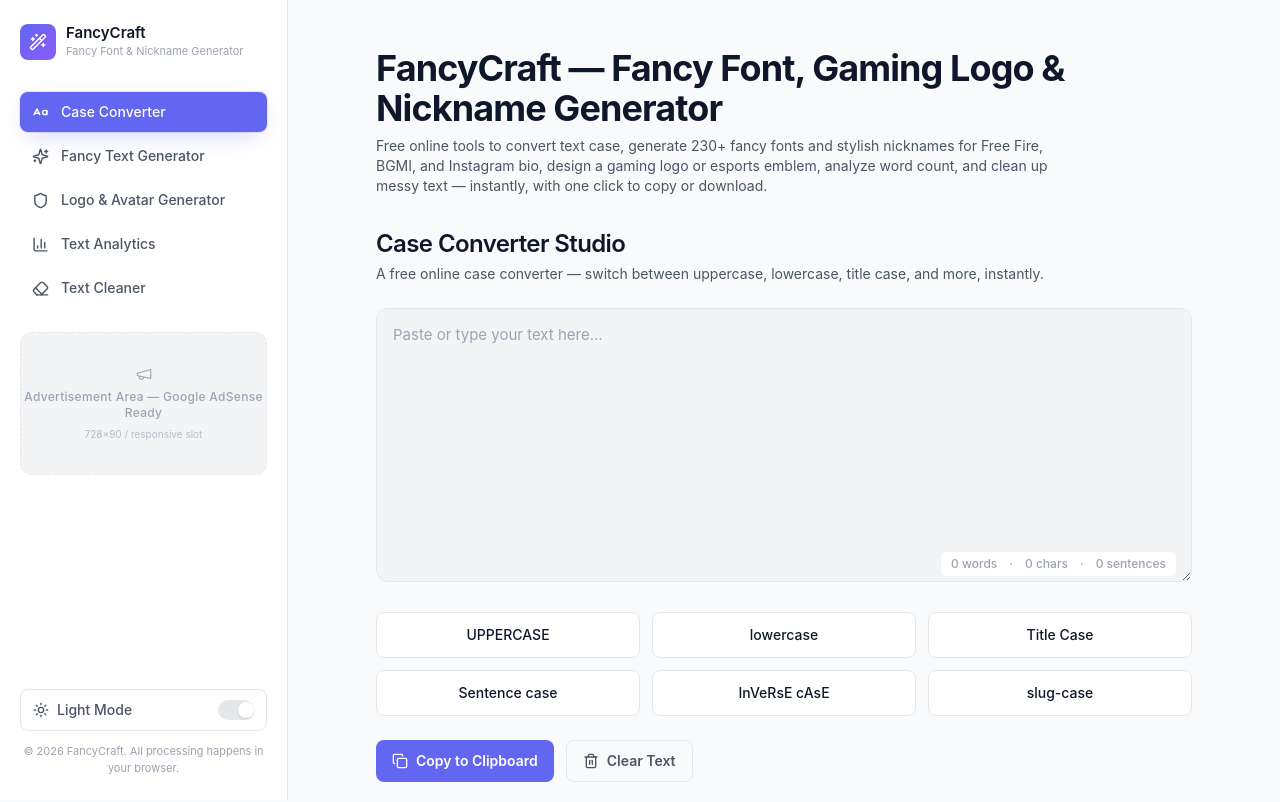
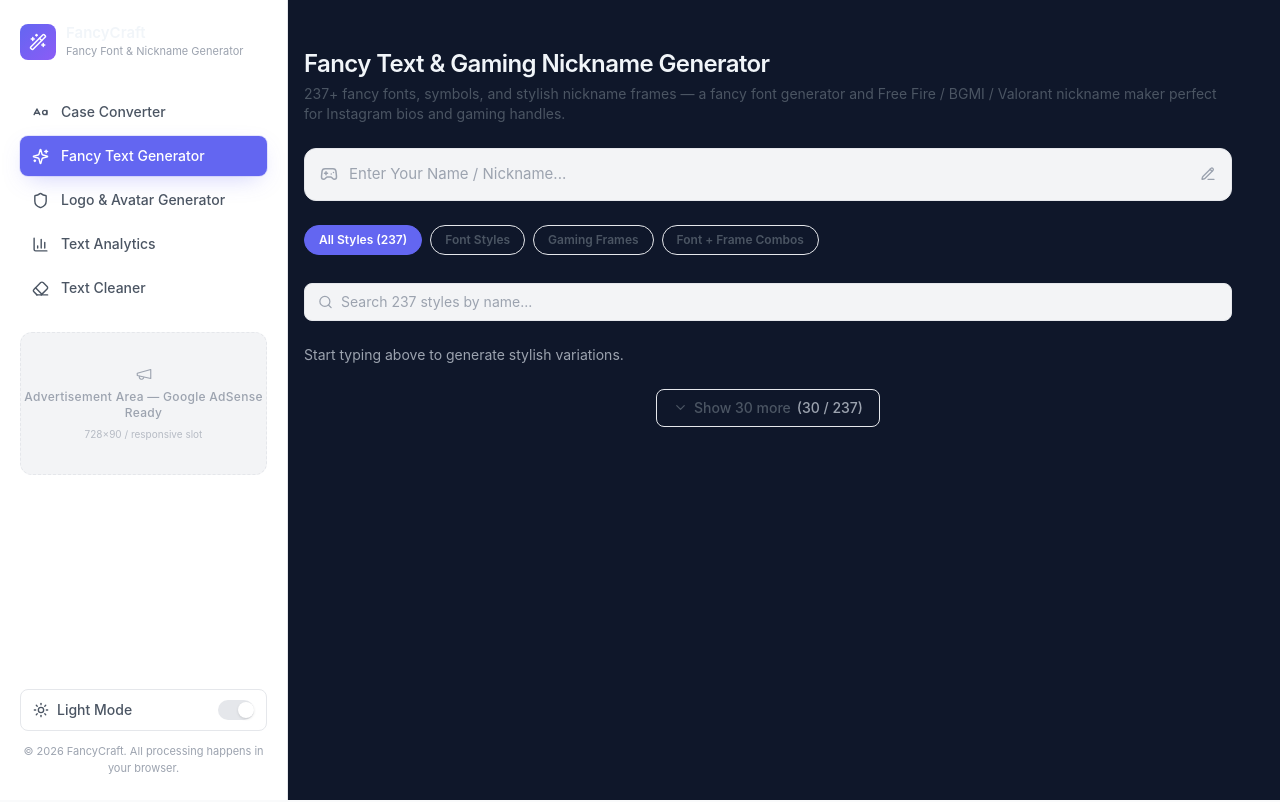
Before and after one commit to aiindiancomputer/textcraft, a Next.js app: page / in a window 1280 px wide. Shown: the top 802 px of the page. Built offline with nearby package versions, Linux system fonts and the light colour scheme.

Commit message:
feat: updated logo template structure and fixed default tool routing

```diff
--- a/components/HomeContent.tsx
+++ b/components/HomeContent.tsx
@@ -1,176 +1,65 @@
 "use client";
 
-import { useCallback, useEffect, useState } from "react";
-import { useRouter, usePathname, useSearchParams } from "next/navigation";
-import { Menu } from "lucide-react";
+import React, { useState, useEffect } from "react";
+import { useRouter, useSearchParams } from "next/navigation";
 import Sidebar from "@/components/Sidebar";
-import AdPlaceholder from "@/components/AdPlaceholder";
-import Toast, { ToastState } from "@/components/Toast";
 import CaseConverter from "@/components/CaseConverter";
 import FancyTextGenerator from "@/components/FancyTextGenerator";
+import LogoGenerator from "@/components/LogoGenerator";
 import TextAnalytics from "@/components/TextAnalytics";
 import TextCleaner from "@/components/TextCleaner";
-import LogoGenerator from "@/components/LogoGenerator";
-import FAQSection from "@/components/FAQSection";
+import { isToolId } from "@/lib/toolMetadata";
 import type { ToolId } from "@/lib/types";
-import { isToolId } from "@/lib/toolMetadata";
 
-const THEME_STORAGE_KEY = "fancycraft-theme";
-const DEFAULT_TOOL: ToolId = "case-converter";
+export default function HomeContent({ searchParams }: { searchParams: { tool?: string | string[] } }) {
+  const router = useRouter();
+  const searchParamsHook = useSearchParams();
 
-// Everything that touches useSearchParams lives in this component so
-// app/page.tsx (the Server Component) can wrap it in <Suspense> — required
-// by Next.js whenever a Client Component reads the URL's search params,
-// otherwise the whole route opts out of static rendering instead of just
-// this part.
-//
-// `isToolId` is imported from lib/toolMetadata.ts rather than redefined
-// here — that's the same validity check app/page.tsx's generateMetadata
-// uses server-side, so the URL can never be considered "valid" for the
-// title/description but "invalid" for the rendered tool, or vice versa.
-export default function HomeContent() {
-  const router = useRouter();
-  const pathname = usePathname();
-  const searchParams = useSearchParams();
+  // URL parameter extraction
+  const toolParam = searchParamsHook.get("tool") || "";
 
-  // The URL is the single source of truth for which tool is active — no
-  // separate `useState` for it, so it is structurally impossible for the
-  // UI and the URL to disagree with each other.
-  const toolParam = searchParams.get("tool");
-  const activeTool: ToolId = isToolId(toolParam ?? undefined) ? (toolParam as ToolId) : DEFAULT_TOOL;
+  // CRITICAL FIX: Set "fancy-text" as the absolute default fallback instead of case-converter
+  const activeTool: ToolId = isToolId(toolParam) ? toolParam : "fancy-text";
 
-  const [isDark, setIsDark] = useState<boolean | null>(null);
-  const [sidebarOpen, setSidebarOpen] = useState(false);
-  const [toast, setToast] = useState<ToastState>({ message: "", visible: false });
+  const [toastMessage, setToastMessage] = useState<string | null>(null);
 
-  useEffect(() => {
-    setIsDark(document.documentElement.classList.contains("dark"));
-  }, []);
+  const showToast = (msg: string) => {
+    setToastMessage(msg);
+    setTimeout(() => setToastMessage(null), 3000);
+  };
 
-  useEffect(() => {
-    document.body.style.overflow = sidebarOpen ? "hidden" : "";
-    return () => {
-      document.body.style.overflow = "";
-    };
-  }, [sidebarOpen]);
-
-  const toggleTheme = useCallback(() => {
-    setIsDark((prev) => {
-      const next = !(prev ?? true);
-      document.documentElement.classList.toggle("dark", next);
-      document.documentElement.style.colorScheme = next ? "dark" : "light";
-      window.localStorage.setItem(THEME_STORAGE_KEY, next ? "dark" : "light");
-      return next;
-    });
-  }, []);
-
-  const showToast = useCallback((message: string) => {
-    setToast({ message, visible: true });
-    window.setTimeout(() => setToast({ message: "", visible: false }), 2200);
-  }, []);
-
-  // Navigates by pushing `?tool=<id>` onto the current path. `{ scroll:
-  // false }` keeps the page from jumping back to the top on every tab
-  // switch — the one explicit requirement from the integration rules.
-  const handleSelectTool = useCallback(
-    (tool: ToolId) => {
-      const params = new URLSearchParams(searchParams.toString());
-      params.set("tool", tool);
-      router.push(`${pathname}?${params.toString()}`, { scroll: false });
-    },
-    [router, pathname, searchParams]
-  );
+  const handleSelectTool = (toolId: ToolId) => {
+    router.push(`/?tool=${toolId}`);
+  };
 
   return (
-    <div
-      className="min-h-screen transition-colors duration-300"
-      style={{ backgroundColor: "var(--bg-app)" }}
-    >
-      <Sidebar
-        activeTool={activeTool}
-        onSelectTool={handleSelectTool}
-        isDark={isDark ?? true}
-        onToggleTheme={toggleTheme}
-        isOpen={sidebarOpen}
-        onClose={() => setSidebarOpen(false)}
-      />
+    <div className="flex min-h-screen bg-slate-900 text-slate-100 antialiased font-sans">
+      {/* Sidebar navigation component */}
+      <Sidebar activeTool={activeTool} onSelectTool={handleSelectTool} />
 
-      {/*
-        This wrapper reserves the sidebar's width with a static `lg:pl-72`
-        instead of putting the sidebar inside the flex flow. Since the
-        sidebar is always `fixed` (see Sidebar.tsx), this padding is the
-        only thing standing in for its width — it never changes at
-        runtime, so there is nothing here that can shift when the drawer
-        opens/closes or when the theme toggles.
-      */}
-      <div className="flex min-h-screen flex-col lg:pl-72">
-        <header
-          className="sticky top-0 z-20 flex items-center gap-3 border-b px-5 py-3.5 backdrop-blur transition-colors duration-300 lg:hidden"
-          style={{ borderColor: "var(--border-color)", backgroundColor: "var(--bg-raised)" }}
-        >
-          <button
-            onClick={() => setSidebarOpen(true)}
-            className="focus-ring rounded-md p-1.5 transition-colors duration-200 hover:opacity-70"
-            aria-label="Open menu"
-          >
-            <Menu size={20} />
-          </button>
-          <span className="text-sm font-semibold">FancyCraft</span>
-        </header>
+      {/* Main Workspace Frame */}
+      <main className="flex-1 p-4 md:p-8 lg:p-12 ml-0 md:ml-64 transition-all duration-300">
+        <div className="max-w-5xl mx-auto space-y-8">
 
-        <main className="mx-auto w-full max-w-4xl flex-1 px-5 py-8 sm:px-8 lg:px-10 lg:py-12">
-          {/*
-            This is the ONLY <h1> on the page — every tool component below
-            uses <h2> for its own heading. One h1 with the primary keyword
-            context is what the SEO audit is asking for; the tool switcher
-            underneath organizes the rest of the content under it.
-          */}
-          <h1 className="text-3xl font-bold tracking-tight sm:text-4xl">
-            FancyCraft — Fancy Font, Gaming Logo & Nickname Generator
-          </h1>
-          <p className="mt-2 max-w-2xl text-sm" style={{ color: "var(--text-secondary)" }}>
-            Free online tools to convert text case, generate 230+ fancy fonts and stylish
-            nicknames for Free Fire, BGMI, and Instagram bio, design a gaming logo or esports
-            emblem, analyze word count, and clean up messy text — instantly, with one click to
-            copy or download.
-          </p>
+          {activeTool === "case-converter" && <CaseConverter onCopy={showToast} />}
 
-          {/*
-            `key={activeTool}` forces a clean remount per tool (rather than
-            patching the previous tool's DOM in place) and re-triggers the
-            fade-in keyframe, so switching tabs always reads as a single
-            deliberate transition instead of a partial re-render warping
-            mid-layout.
-          */}
-          <div key={activeTool} className="mt-8 animate-fade-in">
-            {activeTool === "case-converter" && <CaseConverter onCopy={showToast} />}
-            {activeTool === "fancy-text" && <FancyTextGenerator onCopy={showToast} />}
-            {activeTool === "analytics" && <TextAnalytics onCopy={showToast} />}
-            {activeTool === "cleaner" && <TextCleaner onCopy={showToast} />}
-            {activeTool === "logo-generator" && <LogoGenerator onCopy={showToast} />}
-          </div>
+          {activeTool === "fancy-text" && <FancyTextGenerator onCopy={showToast} />}
 
-          <div className="mt-10">
-            <AdPlaceholder orientation="horizontal" />
-          </div>
+          {activeTool === "logo-generator" && <LogoGenerator onCopy={showToast} />}
 
-          <div className="mt-12 border-t pt-10 transition-colors duration-300" style={{ borderColor: "var(--border-color)" }}>
-            <FAQSection />
-          </div>
+          {activeTool === "analytics" && <TextAnalytics />}
 
-          <footer
-            className="mt-12 border-t pt-6 text-center text-xs transition-colors duration-300"
-            style={{ borderColor: "var(--border-color)", color: "var(--text-muted)" }}
-          >
-            <p>
-              FancyCraft — free online case converter, fancy font generator, gaming logo maker,
-              word counter, and text cleaner. No sign-up, no tracking, no server.
-            </p>
-          </footer>
-        </main>
-      </div>
+          {activeTool === "cleaner" && <TextCleaner onCopy={showToast} />}
 
-      <Toast toast={toast} />
+        </div>
+      </main>
+
+      {/* Dynamic Toast Alerts */}
+      {toastMessage && (
+        <div className="fixed bottom-5 right-5 z-50 bg-indigo-600 text-white px-6 py-3 rounded-xl shadow-2xl font-medium animate-bounce border border-indigo-400">
+          {toastMessage}
+        </div>
+      )}
     </div>
   );
 }
--- a/lib/logoTemplates.ts
+++ b/lib/logoTemplates.ts
@@ -156,6 +156,65 @@
   ctx.fillRect(0, 0, width, height);
 }
 
+// NEW: Anime Sunburst Ray Background (Perfect for high energy gaming logos)
+function drawSunburstTemplate(ctx: CanvasRenderingContext2D, width: number, height: number) {
+  fillRect(ctx, width, height, "#7C2D12"); // Dark base rust red
+
+  ctx.save();
+  ctx.translate(width / 2, height / 2);
+  const numRays = 28;
+  const angleStep = (Math.PI * 2) / numRays;
+  ctx.fillStyle = "#EA580C"; // Vibrant orange rays
+
+  for (let i = 0; i < numRays; i++) {
+    if (i % 2 === 0) {
+      ctx.beginPath();
+      ctx.moveTo(0, 0);
+      ctx.arc(0, 0, Math.max(width, height) * 1.5, i * angleStep, (i + 1) * angleStep);
+      ctx.lineTo(0, 0);
+      ctx.fill();
+    }
+  }
+  ctx.restore();
+
+  // Dark vignette blend
+  const vignette = ctx.createRadialGradient(
+    width / 2, height / 2, height * 0.2,
+    width / 2, height / 2, height * 0.75
+  );
+  vignette.addColorStop(0, "rgba(0,0,0,0)");
+  vignette.addColorStop(1, "rgba(0,0,0,0.65)");
+  ctx.fillStyle = vignette;
+  ctx.fillRect(0, 0, width, height);
+}
+
+// NEW: Cyber Scanline Matrix Glow (Cyberpunk style)
+function drawCyberpunkTemplate(ctx: CanvasRenderingContext2D, width: number, height: number) {
+  fillRect(ctx, width, height, "#0F172A"); // Slate-900 baseline
+
+  ctx.save();
+  ctx.strokeStyle = "#FF0055"; // Hot pink cyberpunk lines
+  ctx.globalAlpha = 0.15;
+  ctx.lineWidth = 2;
+  const spacing = 15;
+  for (let x = 0; x < width * 2; x += spacing) {
+    ctx.beginPath();
+    ctx.moveTo(x, 0);
+    ctx.lineTo(x - height, height);
+    ctx.stroke();
+  }
+  ctx.restore();
+
+  const glow = ctx.createRadialGradient(
+    width / 2, height / 2, 10,
+    width / 2, height / 2, height * 0.6
+  );
+  glow.addColorStop(0, "rgba(236,72,153,0.25)");
+  glow.addColorStop(1, "rgba(15,23,42,0)");
+  ctx.fillStyle = glow;
+  ctx.fillRect(0, 0, width, height);
+}
+
 // No background fill at all — useful for exporting a logo/watermark with
 // a transparent PNG background to drop onto a profile picture elsewhere.
 function drawTransparentTemplate(ctx: CanvasRenderingContext2D, width: number, height: number) {
@@ -167,5 +226,7 @@
   { id: "shield", label: "Esports Shield", draw: drawShieldTemplate },
   { id: "neon", label: "Neon Abstract", draw: drawNeonTemplate },
   { id: "grid", label: "Dark Tech Grid", draw: drawGridTemplate },
+  { id: "sunburst", label: "Anime Sunburst", draw: drawSunburstTemplate },
+  { id: "cyberpunk", label: "Cyber Scanline", draw: drawCyberpunkTemplate },
   { id: "transparent", label: "Transparent (PNG)", draw: drawTransparentTemplate },
 ];
```
